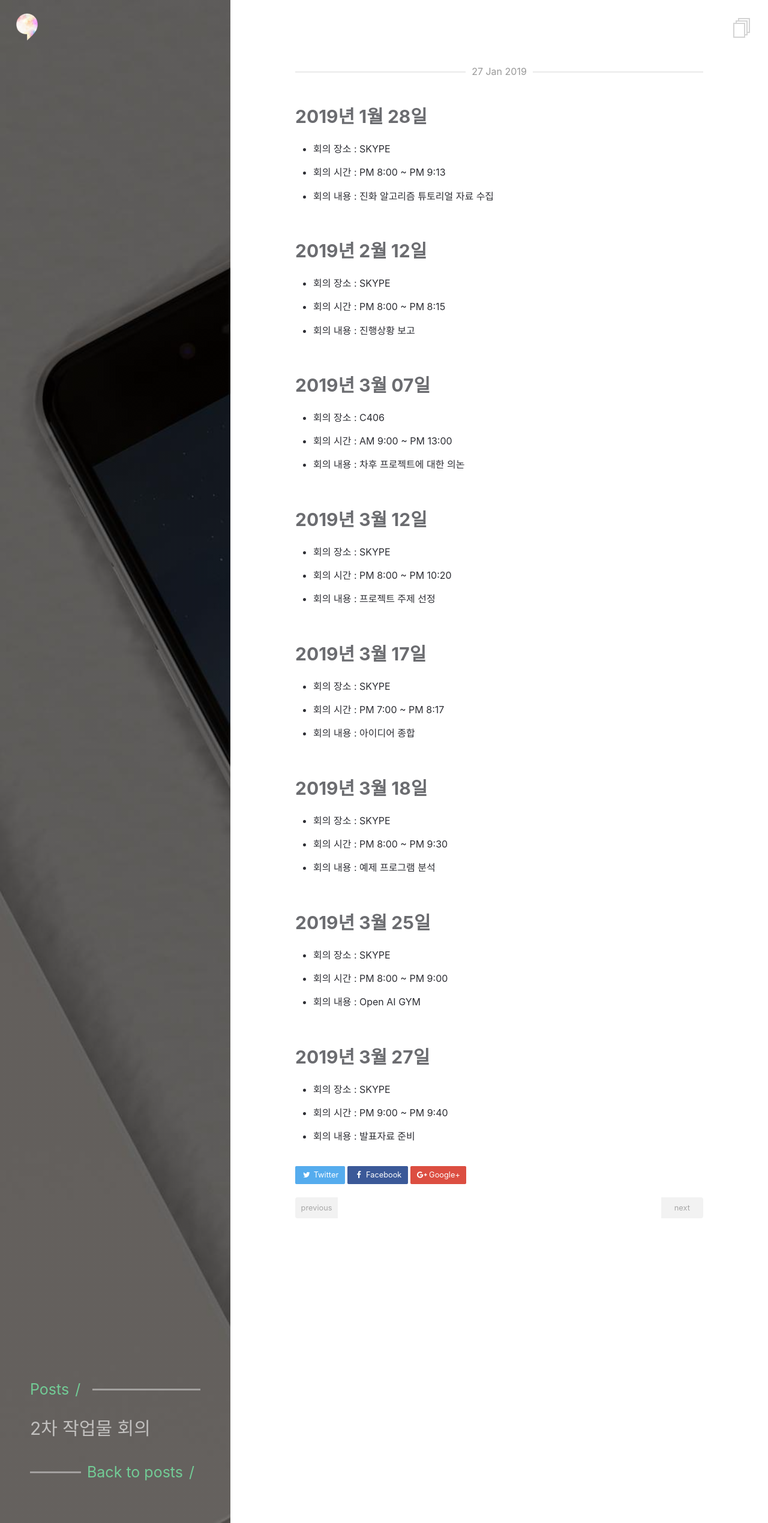
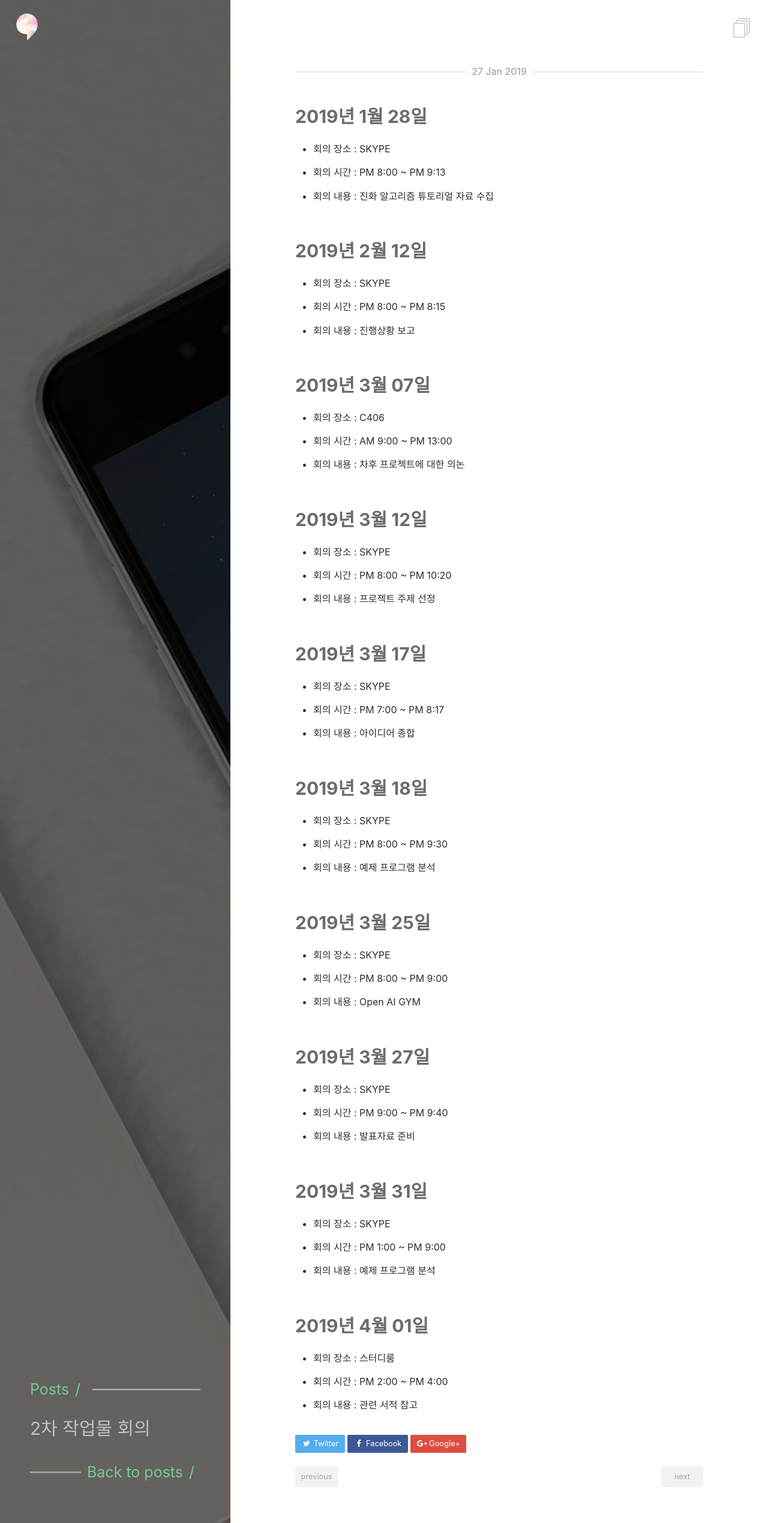
Before and after one commit to commadev/commadev.github.io, a Jekyll site: the page built from _posts/2019-01-28-2차 작업물 회의.md, in a window 1280 px wide. Shown: the whole page at 60% size. Built offline with Jekyll 4.4.1, drawn with Linux system fonts in a browser that asks for light colours.

Commit message:
회의기록 추가

```diff
--- a/_posts/2019-01-28-2차 작업물 회의.md
+++ b/_posts/2019-01-28-2차 작업물 회의.md
@@ -66,3 +66,19 @@ date:   2019-01-28 00:00:00 +0900
 - 회의 장소 : SKYPE
 - 회의 시간 : PM 9:00 ~ PM 9:40
 - 회의 내용 : 발표자료 준비
+
+<br/>
+
+## 2019년 3월 31일
+
+- 회의 장소 : SKYPE
+- 회의 시간 : PM 1:00 ~ PM 9:00
+- 회의 내용 : 예제 프로그램 분석
+
+<br/>
+
+## 2019년 4월 01일
+
+- 회의 장소 : 스터디룸
+- 회의 시간 : PM 2:00 ~ PM 4:00
+- 회의 내용 : 관련 서적 참고
```
